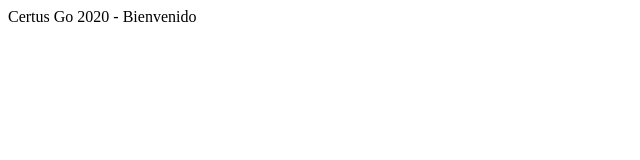
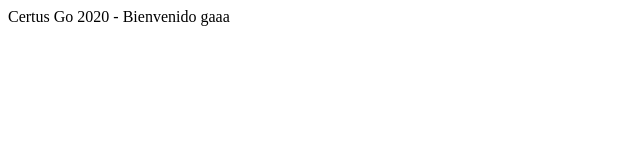
Before and after one commit to abram-huamani/abram.github.io, a plain HTML site: page index.html in a window 1280 px wide. Shown: the full height of the page, 0-640 px from the left. Drawn offline with Linux system fonts and the light colour scheme.

```diff
--- a/index.html
+++ b/index.html
@@ -6,6 +6,6 @@
     <title>Hola mundo</title>
 </head>
 <body>
-    Certus Go 2020 - Bienvenido
+    Certus Go 2020 - Bienvenido  gaaa
 </body>
 </html>
```
